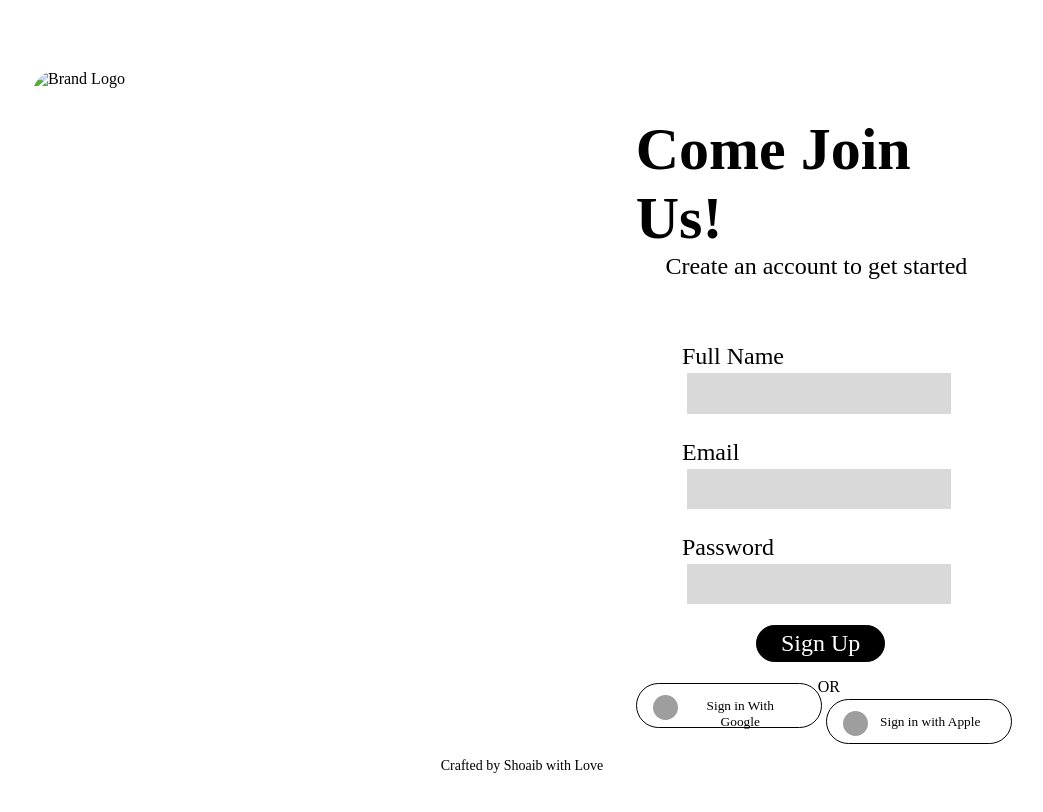
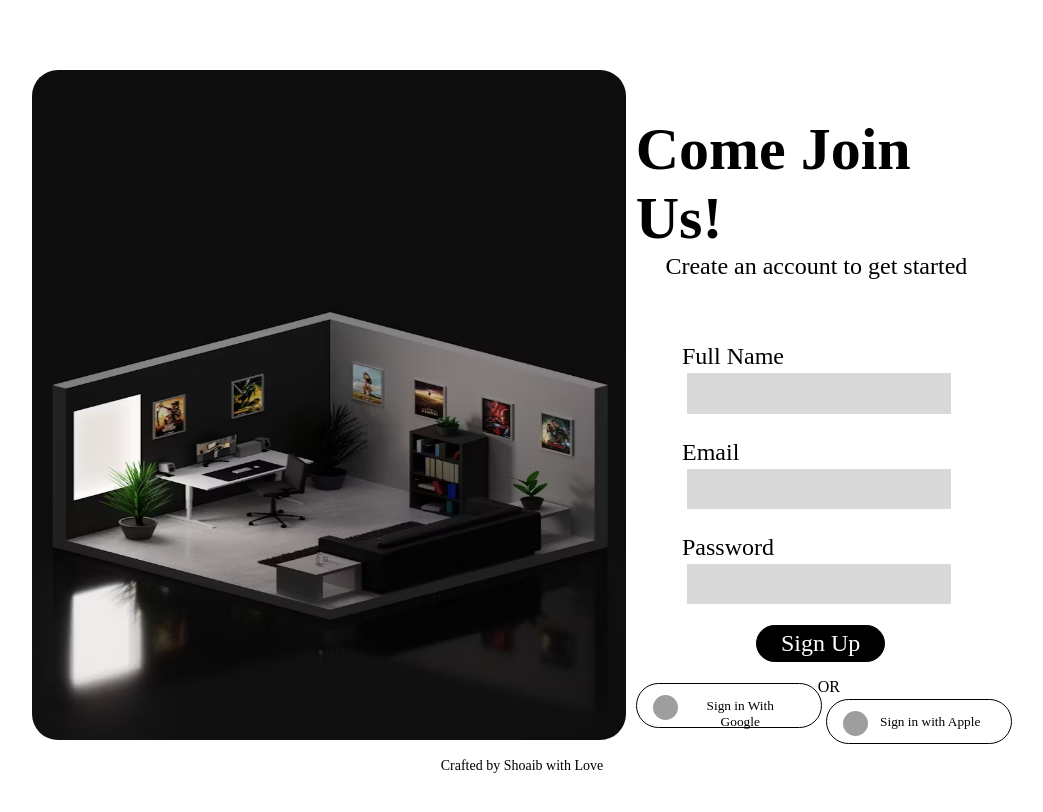
Before and after one commit to Shoaibaa01/HTML-CSS-FIGMA-Projects, a plain HTML site: page Sign Up Page/index.html in a window 1280 px wide. Shown: the whole page, without its empty margins (118-1161 px from the left). Drawn offline with Linux system fonts and the light colour scheme; the site is published under a folder, as on GitHub Pages, so addresses that start at the root find nothing; grey boxes are pictures that could not be loaded; a web font is replaced by a local one.

Commit message:
Update index.html

```diff
--- a/Sign Up Page/index.html
+++ b/Sign Up Page/index.html
@@ -19,7 +19,7 @@
         <div id="container">
             <!-- Image -->
             <div class="image">
-                <img src="/Assets/project1.png" alt="Brand Logo">
+                <img src="Assets/project1.png" alt="Brand Logo">
 
             </div>
 
```
